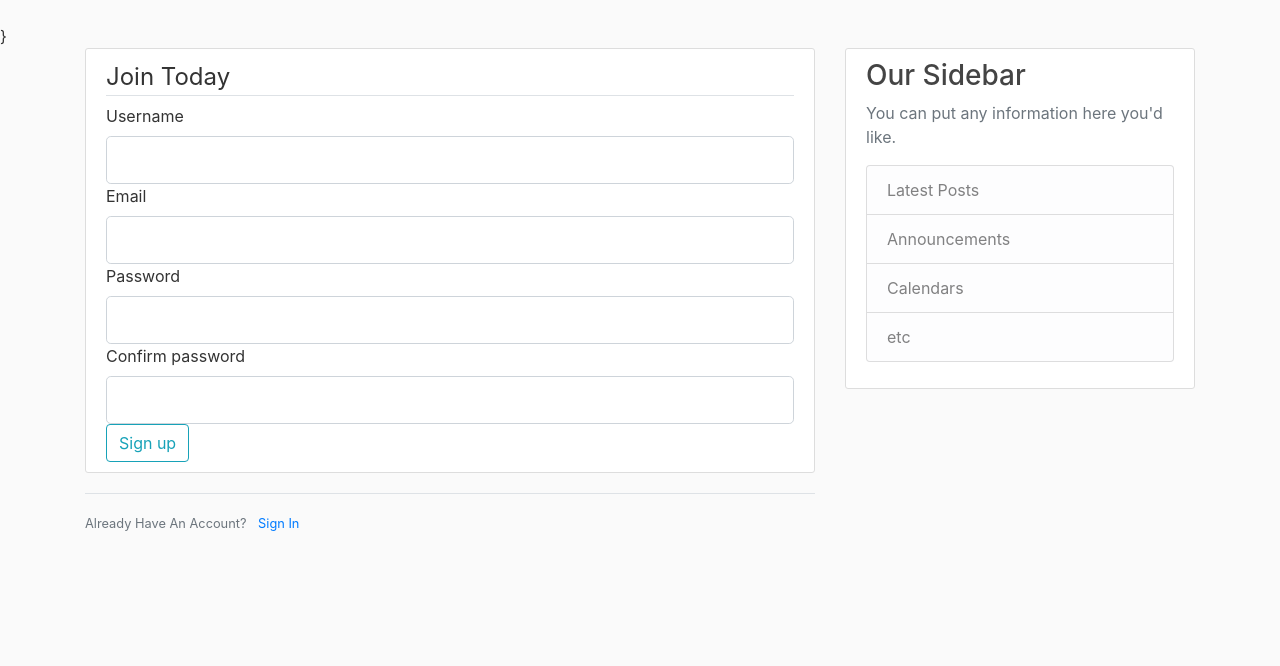
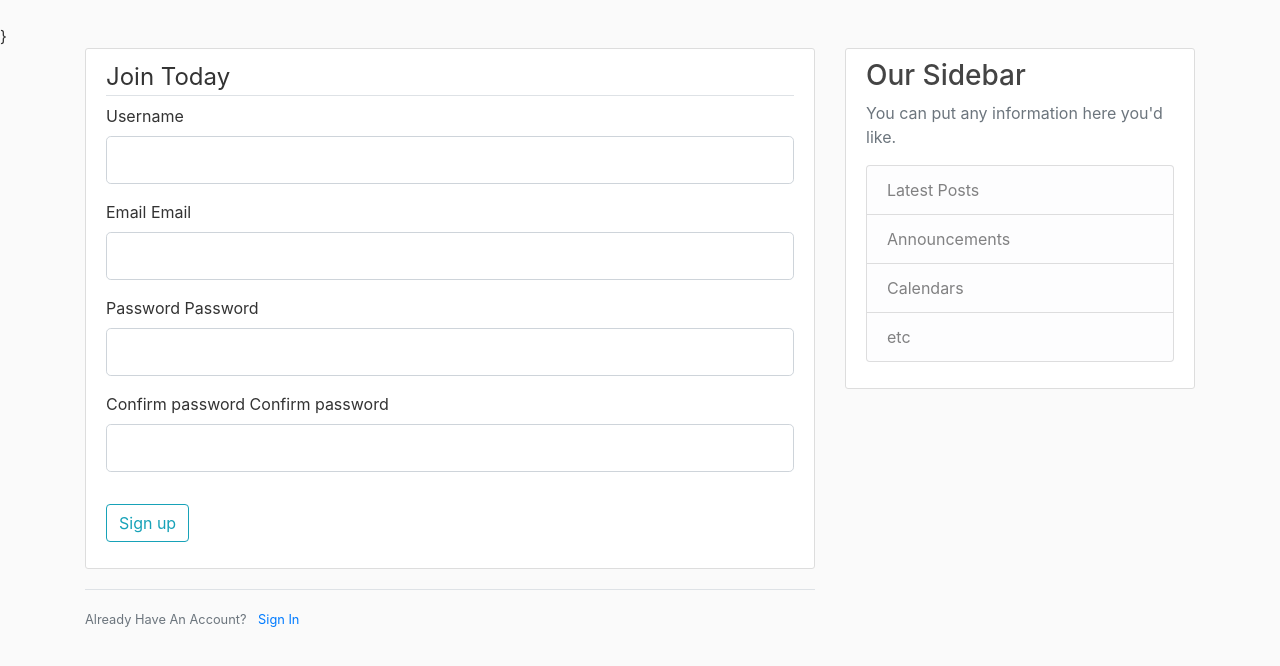
Before and after one commit to namesjc/flask, a Flask app: page /register in a window 1280 px wide. Shown: the part 56-722 px from the top of the page. Run offline with Flask 2, Linux system fonts and the light colour scheme; some libraries are stand-ins or nearby versions.

Commit message:
commit from surface

```diff
--- a/flaskblog.py
+++ b/flaskblog.py
@@ -1,4 +1,4 @@
-from flask import Flask, render_template, url_for
+from flask import Flask, render_template, url_for, flash, redirect
 from forms import RegistrationForm, LoginForm
 
 app = Flask(__name__)
@@ -32,15 +32,24 @@ def about():
     return render_template('about.html', title='About')
 
 
-@app.route("/register")
+@app.route("/register", methods=['GET', 'POST'])
 def register():
     form = RegistrationForm()
+    if form.validate_on_submit():
+        flash(f'Account created for {form.username.data}!', 'success')
+        return redirect(url_for('home'))
     return render_template('register.html', title='Register', form=form)
 
 
-@app.route("/login")
+@app.route("/login", methods=['GET', 'POST'])
 def login():
     form = LoginForm()
+    if form.validate_on_submit():
+        if form.email.data == 'admin@blog.com' and form.password.data == 'password':
+            flash('You have been logged in!', 'success')
+            return redirect(url_for('home'))
+        else:
+            flash('Login Unsuccessful. Please check username and password', 'danger')
     return render_template('login.html', title='Login', form=form)
 
 
--- a/templates/layout.html
+++ b/templates/layout.html
@@ -27,13 +27,13 @@
           </button>
           <div class="collapse navbar-collapse" id="navbarToggle">
             <div class="navbar-nav mr-auto">
-              <a class="nav-item nav-link" href="/">Home</a>
-              <a class="nav-item nav-link" href="/about">About</a>
+              <a class="nav-item nav-link" href="{{ url_for('home') }}">Home</a>
+              <a class="nav-item nav-link" href="{{ url_for('about') }}">About</a>
             </div>
             <!-- Navbar Right Side -->
             <div class="navbar-nav">
-              <a class="nav-item nav-link" href="/login">Login</a>
-              <a class="nav-item nav-link" href="/register">Register</a>
+              <a class="nav-item nav-link" href="{{ url_for('login') }}">Login</a>
+              <a class="nav-item nav-link" href="{{ url_for('register') }}">Register</a>
             </div>
           </div>
         </div>
@@ -42,6 +42,15 @@
     <main role="main" class="container">
       <div class="row">
         <div class="col-md-8">
+          {% with messages =  get_flashed_messages(with_categories=true) %}
+            {% if messages %}
+              {% for category, message in messages %}
+                <div class="alert alert-{{ category }}">
+                  {{ message }}
+                </div>
+              {% endfor %}
+            {% endif %}
+          {% endwith %}
           {% block content %}{% endblock %}
         </div>
         <div class="col-md-4">
--- a/templates/register.html
+++ b/templates/register.html
@@ -3,26 +3,69 @@
     <div class="content-section">
         <form method='POST' action="">
             {{ form.hidden_tag() }}
-            <fieldset clss="form-group">
+            <fieldset class="form-group">
                 <legend class="border-bottom mb=4">Join Today</legend>
-                <div calss="form-group">
+                <div class="form-group">
                     {{ form.username.label(class="form-control-label") }}
-                    {{ form.username(class="form-control form-control-lg") }}
+
+                    {% if form.username.errors %}
+                        {{ form.username(class="form-control form-control-lg is-invalid") }}
+                        <div class="invalid-feedback">
+                            {% for error in form.username.errors %}
+                                <span>{{ error }}</span>
+                            {% endfor %}
+                        </div>
+                    {% else %}
+                        {{ form.username(class="form-control form-control-lg") }}
+                    {% endif %}
                 </div>
-                <div calss="form-group">
+                <div class="form-group">
                     {{ form.email.label(class="form-control-label") }}
-                    {{ form.email(class="form-control form-control-lg") }}
+                    {{ form.email.label(class="form-control-label") }}
+
+                    {% if form.email.errors %}
+                        {{ form.email(class="form-control form-control-lg is-invalid") }}
+                        <div class="invalid-feedback">
+                            {% for error in form.email.errors %}
+                                <span>{{ error }}</span>
+                            {% endfor %}
+                        </div>
+                    {% else %}
+                        {{ form.email(class="form-control form-control-lg") }}
+                    {% endif %}
                 </div>
-                <div calss="form-group">
+                <div class="form-group">
                     {{ form.password.label(class="form-control-label") }}
-                    {{ form.password(class="form-control form-control-lg") }}
+                    {{ form.password.label(class="form-control-label") }}
+
+                    {% if form.password.errors %}
+                        {{ form.password(class="form-control form-control-lg is-invalid") }}
+                        <div class="invalid-feedback">
+                            {% for error in form.password.errors %}
+                                <span>{{ error }}</span>
+                            {% endfor %}
+                        </div>
+                    {% else %}
+                        {{ form.password(class="form-control form-control-lg") }}
+                    {% endif %}
                 </div>
-                <div calss="form-group">
+                <div class="form-group">
                     {{ form.confirm_password.label(class="form-control-label") }}
-                    {{ form.confirm_password(class="form-control form-control-lg") }}
+                    {{ form.confirm_password.label(class="form-control-label") }}
+
+                    {% if form.confirm_password.errors %}
+                        {{ form.confirm_password(class="form-control form-control-lg is-invalid") }}
+                        <div class="invalid-feedback">
+                            {% for error in form.confirm_password.errors %}
+                                <span>{{ error }}</span>
+                            {% endfor %}
+                        </div>
+                    {% else %}
+                        {{ form.confirm_password(class="form-control form-control-lg") }}
+                    {% endif %}
                 </div>
             </fieldset>
-            <div calss="form-group">
+            <div class="form-group">
                 {{ form.submit(class="btn btn-outline-info") }}
             </div>
         </form>
```
Also changed, not shown: templates/login.html (+56 -0 lines).
